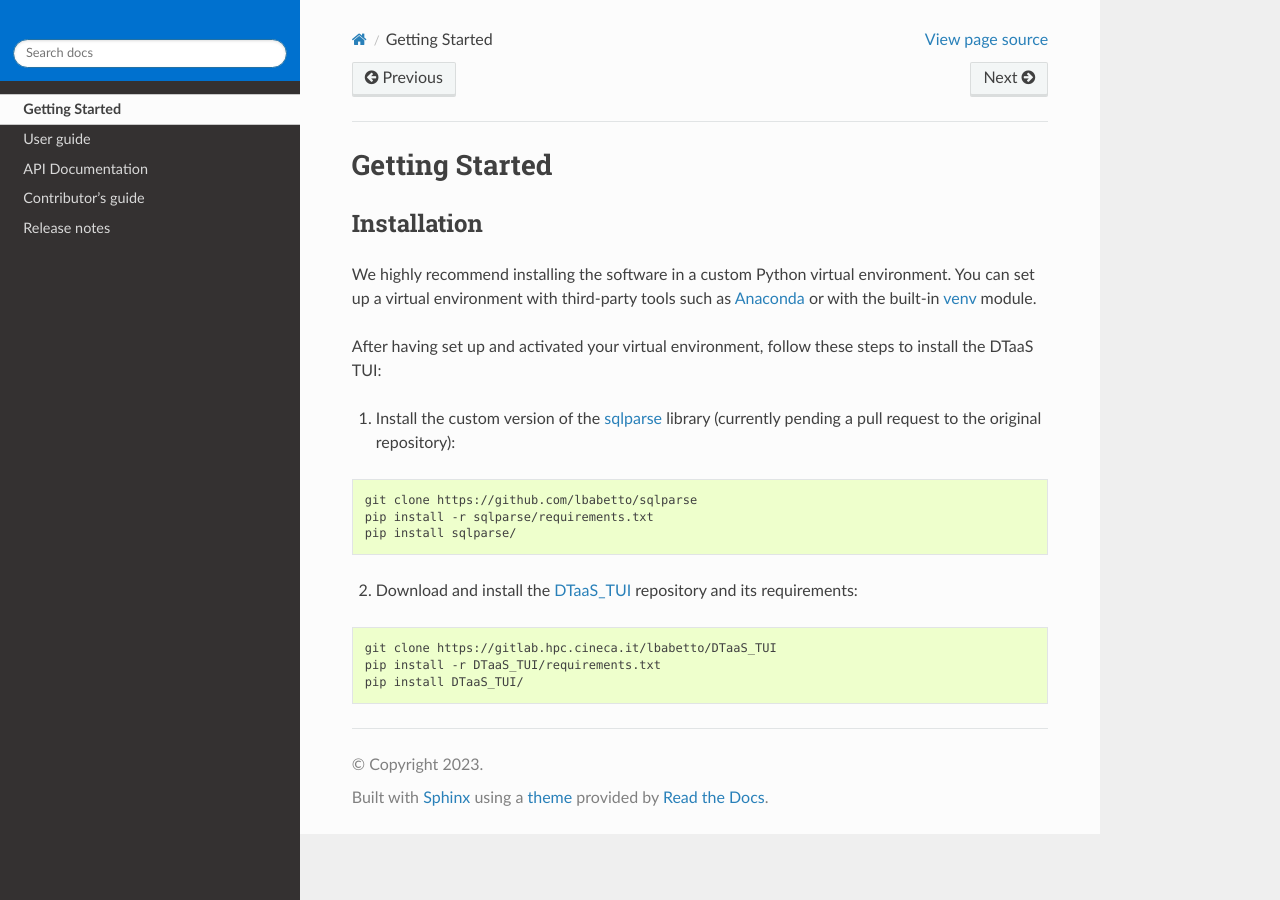
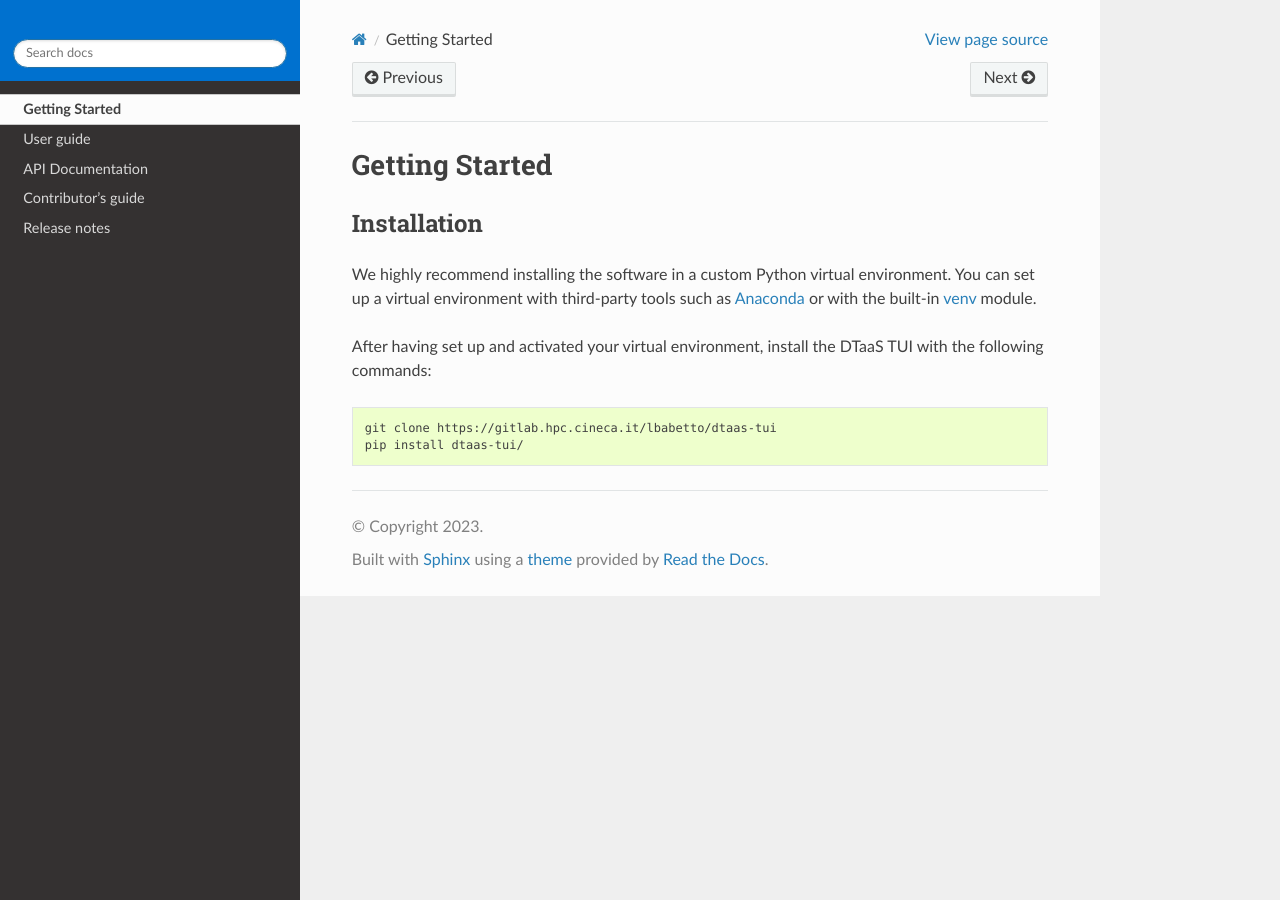
Before and after one commit to Eurocc-Italy/dl_tui, a Jupyter Book: the page built from docs/getting-started.md, in a window 1280 px wide. Built offline with Jupyter Book 1.0.4 settings and Sphinx 7.4.7 and the Read the Docs theme 2.0.0, drawn with Linux system fonts in a browser that asks for light colours.

Commit message:
updated documentation

````diff
--- a/docs/getting-started.md
+++ b/docs/getting-started.md
@@ -6,20 +6,9 @@
 
 We highly recommend installing the software in a custom Python virtual environment. You can set up a virtual environment with third-party tools such as [Anaconda](https://docs.anaconda.com/free/anaconda/install/index.html) or with the built-in [venv](https://docs.python.org/3/library/venv.html) module.
 
-After having set up and activated your virtual environment, follow these steps to install the DTaaS TUI:
-
-  1. Install the custom version of the [sqlparse](https://github.com/lbabetto/sqlparse) library (currently pending a pull request to the original repository):
+After having set up and activated your virtual environment, install the DTaaS TUI with the following commands:
 
   ```bash
-  git clone https://github.com/lbabetto/sqlparse
-  pip install -r sqlparse/requirements.txt
-  pip install sqlparse/
+  git clone https://gitlab.hpc.cineca.it/lbabetto/dtaas-tui
+  pip install dtaas-tui/
   ```
-
-  2. Download and install the [DTaaS_TUI](https://gitlab.hpc.cineca.it/lbabetto/DTaaS_TUI) repository and its requirements:
-
-  ```bash
-  git clone https://gitlab.hpc.cineca.it/lbabetto/DTaaS_TUI
-  pip install -r DTaaS_TUI/requirements.txt
-  pip install DTaaS_TUI/
-  ```
````
Also changed, not shown: docs/intro.md (+2 -2 lines), docs/release-notes.md (+3 -0 lines), docs/user-guide.md (+6 -1 lines).
